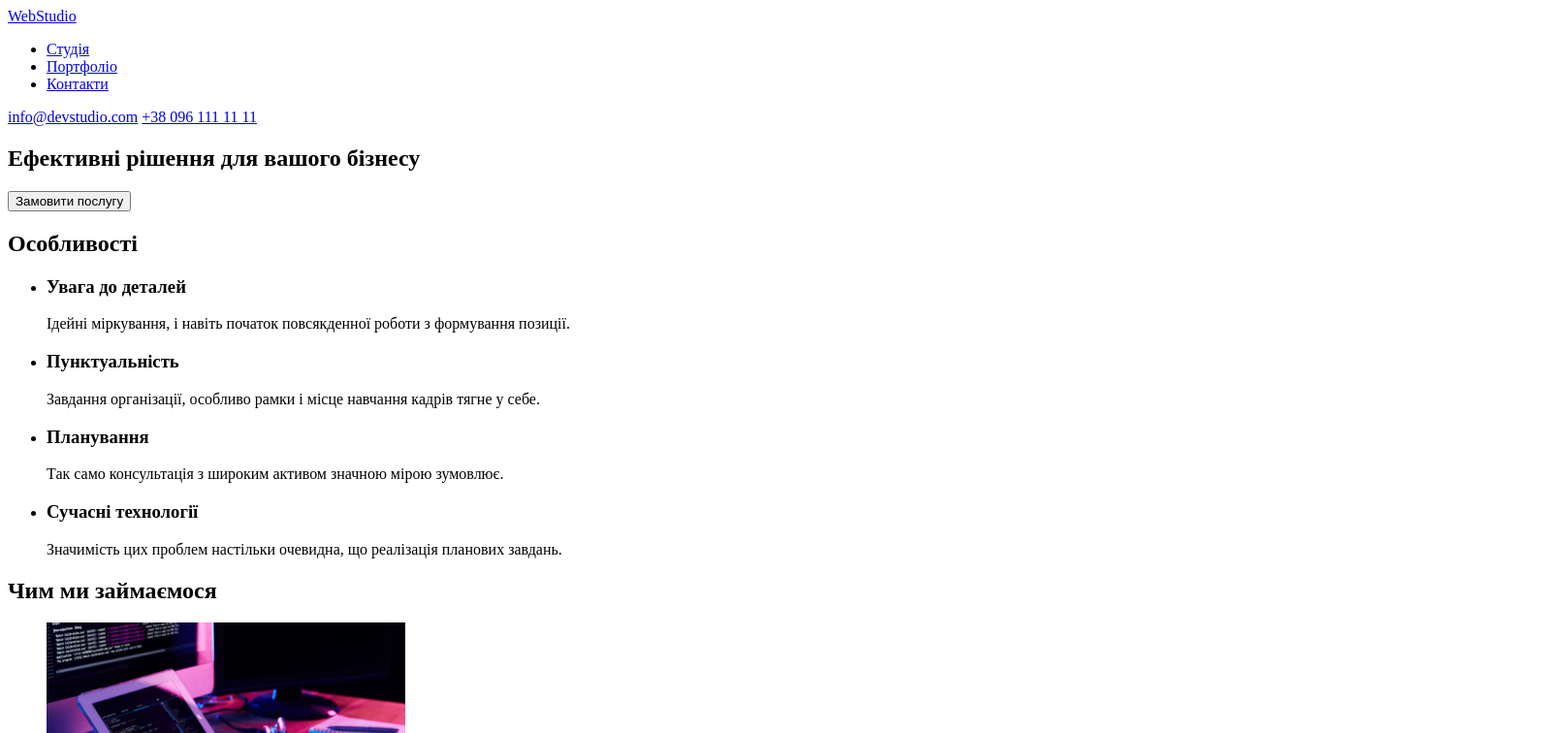
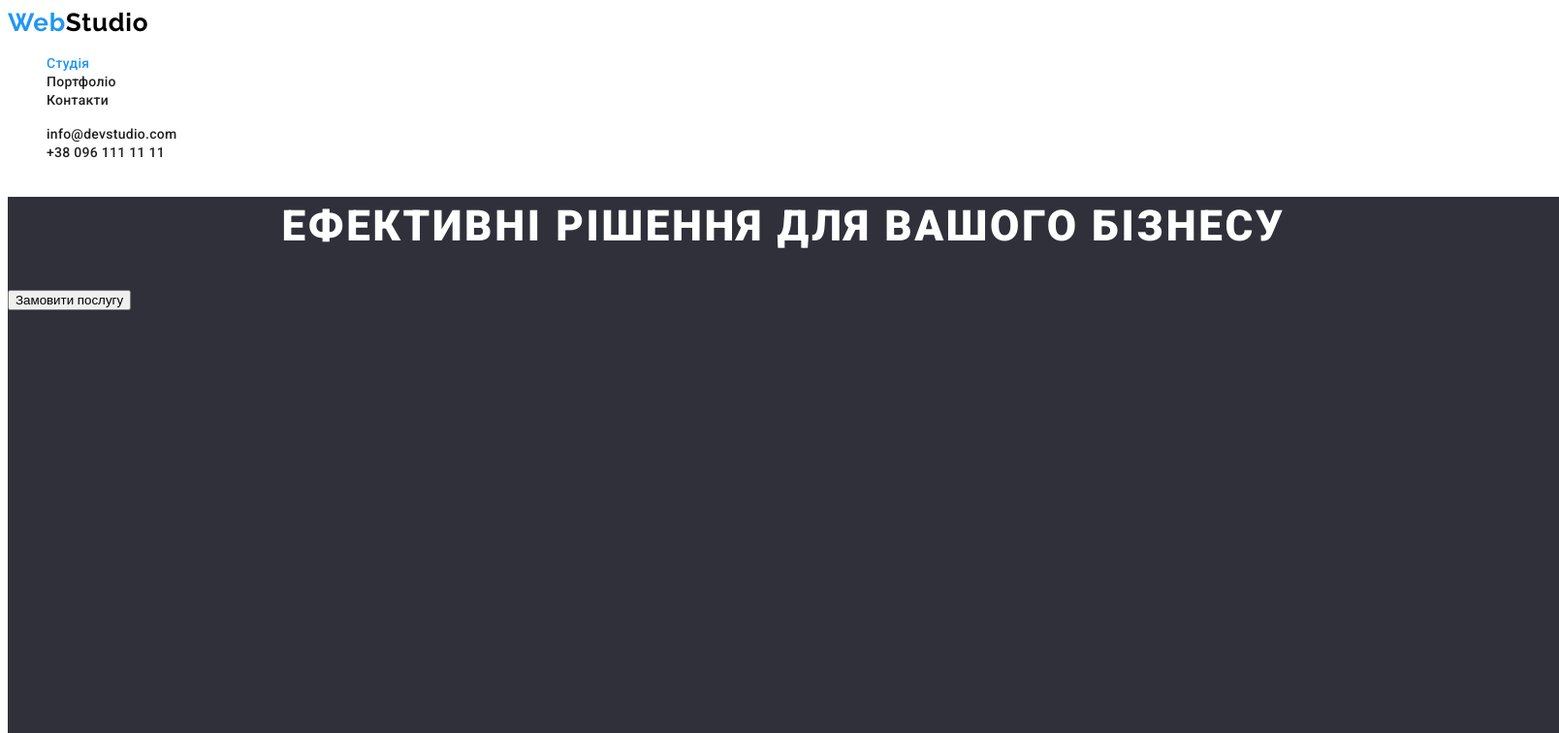
Before and after one commit to AleksandrEmchenko/goit-markup-hw-02, a plain HTML site: page index.html in a window 1280 px wide. Shown: the top 756 px of the page at 97% size, 1608 px wide, since content can reach past the window. Drawn offline with Linux system fonts and the light colour scheme.

Commit message:
Добавляет CSS на первую страницу
Подключает шрифты.
Добавляет классы и стили на первую страницу.

```diff
--- /dev/null
+++ b/css/style.css
@@ -0,0 +1,99 @@
+:root{
+    --title-color: #212121;
+    --text-color: #757575;
+    --accent-color: #2196F3;
+}
+a{
+    text-decoration: none;
+}
+ul{
+    list-style: none;
+}
+body {
+    font-family: 'Roboto';
+    font-style: normal;
+}
+
+.logo{
+    font-family: 'Raleway';
+    font-style: normal;
+    font-weight: 700;
+    font-size: 26px;
+    line-height: 31px;
+    letter-spacing: 0.03em;
+    color:var(--accent-color);
+}
+.black{
+    color: #000000;
+}
+
+        /* Navigation */
+
+.link{
+    /* font-family: 'Roboto';
+    font-style: normal; */
+    font-weight: 500;
+    font-size: 14px;
+    line-height: 16px;
+    letter-spacing: 0.02em;
+    color: var(--title-color);
+}
+
+.link:hover,
+.link:focus,
+.link.current{
+    color: var(--accent-color);
+}
+        /* Main */
+
+.hero{
+    width: 1600px;
+    height: 600px;
+    background-color: #2F303A;;
+}
+
+.hero-title{
+    /* font-family: 'Roboto';
+    font-style: normal; */
+    font-weight: 900;
+    font-size: 44px;
+    line-height: 60px;
+    text-align: center;
+    letter-spacing: 0.06em;
+    text-transform: uppercase;
+    color: #ffffff;
+}
+.section{
+
+}
+.title{
+    /* font-family: 'Roboto';
+    font-style: normal; */
+    font-weight: 700;
+    font-size: 36px;
+    line-height: 42px;
+    text-align: center;
+    letter-spacing: 0.03em;
+    color: var(--title-color);
+    text-align: center;
+}
+
+.sub-title{
+    /* font-family: 'Roboto';
+    font-style: normal; */
+    font-weight: 700;
+    font-size: 14px;
+    line-height: 16px;
+    letter-spacing: 0.03em;
+    text-transform: uppercase;
+    color: var(--title-color);
+}
+.text{
+/* font-family: 'Roboto';
+font-style: normal; */
+    font-weight: 400;
+    font-size: 14px;
+    line-height: 24px;
+    letter-spacing: 0.03em;
+    color: var(--text-color);
+}
--- a/index.html
+++ b/index.html
@@ -4,59 +4,63 @@
     <meta charset="UTF-8">
     <meta http-equiv="X-UA-Compatible" content="IE=edge">
     <meta name="viewport" content="width=device-width, initial-scale=1.0">
+    <link href="https://fonts.googleapis.com/css2?family=Raleway:wght@700&family=Roboto:wght@400;500;700;900&display=swap"
+        rel="stylesheet">
     <title>WebStudio</title>
+    <link rel="stylesheet" href="./css/style.css">
 </head>
 <body>
                 <!-- Header -->
     <header>
-        <a href ="./index.html" class="logo" lang="en">WebStudio</a>
+        <a href ="./index.html" class="logo" lang="en">Web<span class="black">Studio</span></a>
 
         <nav>
             <ul>
-                <li><a href="./index.html">Студія</a></li>
-                <li><a href="./portfolio.html">Портфоліо</a></li>
-                <li><a href="./contacts.html">Контакти</a></li>
+                <li><a href="./index.html" class="link current">Студія</a></li>
+                <li><a href="./portfolio.html" class="link">Портфоліо</a></li>
+                <li><a href="./contacts.html" class="link">Контакти</a></li>
             </ul>
         </nav>
 
-        <a href="mailto:info@devstudio.com">info@devstudio.com</a>
-        <a href="tel:+380961111111">+38 096 111 11 11</a>
-
+        <ul>
+            <li><a href="mailto:info@devstudio.com" class="link">info@devstudio.com</a></li>
+            <li><a href="tel:+380961111111" class="link">+38 096 111 11 11</a></li>
+        </ul>
     </header>
 
                 <!-- Main -->
     <main>
 
         <section class="hero">
-            <h1>Ефективні рішення для вашого бізнесу</h1>
+            <h1 class="hero-title">Ефективні рішення для вашого бізнесу</h1>
             <button type="button">Замовити послугу</button>
         </section>
 
         <!-- Особливості -->
-        <section class="peculiarities">
-            <h2>Особливості</h2> <!--Скрыть в css-->
+        <section class="section">
+            <h2 class="title" hidden>Особливості</h2> <!--Скрыть в css-->
             <ul>
                 <li>
-                    <h3>Увага до деталей</h3>
-                    <p>Ідейні міркування, і навіть початок повсякденної роботи з формування позиції.</p>
+                    <h3 class="sub-title">Увага до деталей</h3>
+                    <p class="text">Ідейні міркування, і навіть початок повсякденної роботи з формування позиції.</p>
                 </li>
                 <li>
-                    <h3>Пунктуальність</h3>
-                    <p>Завдання організації, особливо рамки і місце навчання кадрів тягне у себе.</p>
+                    <h3 class="sub-title">Пунктуальність</h3>
+                    <p class="text">Завдання організації, особливо рамки і місце навчання кадрів тягне у себе.</p>
                 </li>
                 <li>
-                    <h3>Планування</h3>
-                    <p>Так само консультація з широким активом значною мірою зумовлює.</p>
+                    <h3 class="sub-title">Планування</h3>
+                    <p class="text">Так само консультація з широким активом значною мірою зумовлює.</p>
                 </li>
                 <li>
-                    <h3>Сучасні технології</h3>
-                    <p>Значимість цих проблем настільки очевидна, що реалізація планових завдань.</p>
+                    <h3 class="sub-title">Сучасні технології</h3>
+                    <p class="text">Значимість цих проблем настільки очевидна, що реалізація планових завдань.</p>
                 </li>
             </ul>
-        </section>
+        </section class="section">
         <!-- Чим займаємося -->
-        <section>
-            <h2>Чим ми займаємося</h2>
+        <section class="section">
+            <h2 class="title">Чим ми займаємося</h2>
             <ul>
                 <li>
                     <img src="./images/box_1.jpg" alt="Складання алгоритмів" width="370">
@@ -70,23 +74,23 @@
             </ul>
         </section>
         <!-- Наша команда -->
-        <section>
-            <h2>Наша команда</h2>
+        <section class="section">
+            <h2 class="title">Наша команда</h2>
             <ul class="cards">
                 <li class="card"><img src="./images/img1.jpg" alt="Учасник команди" width="270">
-                    <h3>Ігор Дем'яненко</h3>
+                    <h3 class="">Ігор Дем'яненко</h3>
                     <p>Product Designer</p>
                 </li>
                 <li class="card"><img src="./images/img2.jpg" alt="Учасник команди" width="270">
-                    <h3>Ольга Рєпіна</h3>
+                    <h3 class="">Ольга Рєпіна</h3>
                     <p>Frontend Developer</p>
                 </li>
                 <li class="card"><img src="./images/img3.jpg" alt="Учасник команди" width="270">
-                    <h3>Микола Тарасов</h3>
+                    <h3 class="">Микола Тарасов</h3>
                     <p>Marketing</p>
                 </li>
                 <li class="card"><img src="./images/img4.jpg" alt="Учасник команди" width="270">
-                    <h3>Михайло Єрмаков</h3>
+                    <h3 class="">Михайло Єрмаков</h3>
                     <p>UI Designer</p>
                 </li>
             </ul>
@@ -96,7 +100,7 @@
 
                 <!-- Footer -->
     <footer>
-        <a href="./index.html" class="logo" lang="en">WebStudio</a>
+        <a href="./index.html" class="logo" lang="en">Web<span class="black">Studio</a>
         <address>
             <ul>
                 <li><a href="https://www.google.com/maps/place/%D0%B1%D1%83%D0%BB.+%D0%9B%D0%B5%D1%81%D0%B8+%D0%A3%D0%BA%D1%80%D0%B0%D0%B8%D0%BD%D0%BA%D0%B8,+26,+%D0%9A%D0%B8%D0%B5%D0%B2,+02000/@50.4265841,30.5361971,17z/data=!3m1!4b1!4m5!3m4!1s0x40d4cf0e033ecbe9:0x57a4dffefec77da0!8m2!3d50.4265807!4d30.5383858" target="_blank" rel="noreferrer noopener">
```
Also changed, not shown: portfolio.html (+8 -5 lines).
